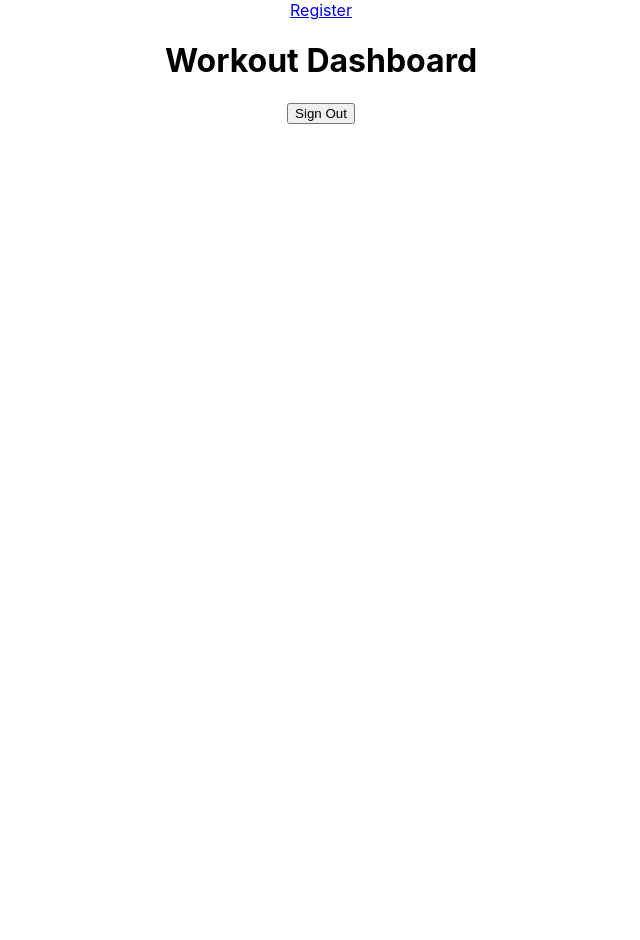
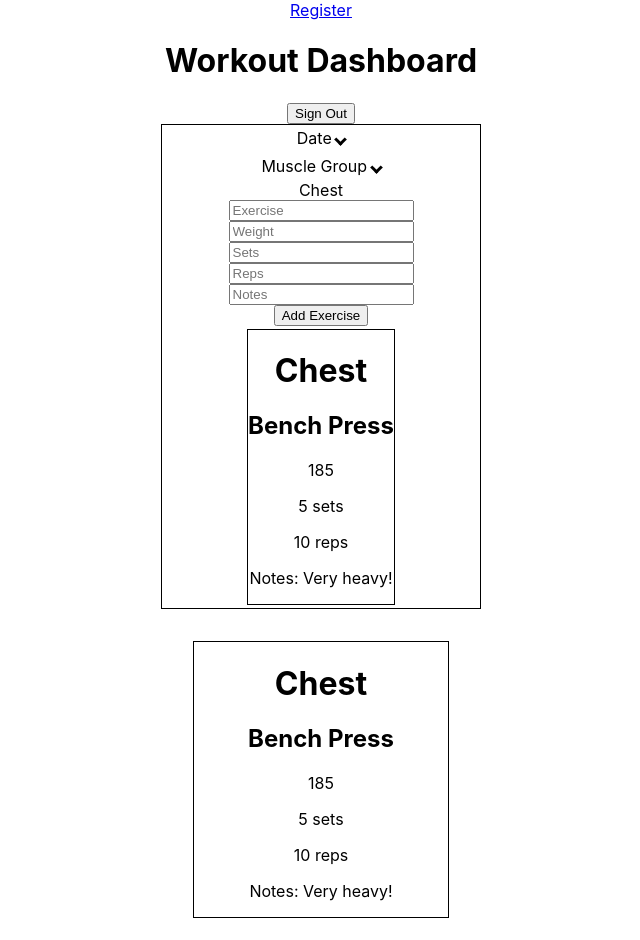
Before and after one commit to weightlifter-lambda/front-end, a React (Create React App) app: page /dashboard in a window 1280 px wide. Shown: the top 940 px of the page, without its empty margins (319-959 px from the left). Before the commit the page ends 800 px from the top, so only its background shows below. Built offline with nearby package versions, Linux system fonts and the light colour scheme; sample sign-in values are in the browser's storage.

Commit message:
fix errors

```diff
--- a/src/components/dashboard/Dashboard.js
+++ b/src/components/dashboard/Dashboard.js
@@ -1,7 +1,7 @@
 import React from "react";
-// import WorkoutForm from "./WorkoutForm";
+import WorkoutForm from "./WorkoutForm";
 
-const Dashboard = () => {
+const Dashboard = props => {
   // const handleSubmit = e => {
   //   e.preventDefault();
   //   props.logout(user);
@@ -9,15 +9,21 @@ const Dashboard = () => {
   //     props.history.push("/");
   //   }, 800);
   // };
+
+  const signOut = () => {
+    localStorage.clear("token");
+    props.history.push("/");
+  };
+
   return (
     <div>
       <header>
         <h1>Workout Dashboard</h1>
       </header>
       {/* <form onSubmit={handleSubmit}> */}
-      <button> Sign Out</button>
+      <button onClick={signOut}> Sign Out</button>
       {/* <form> */}
-      {/* <WorkoutForm /> */}
+      <WorkoutForm />
     </div>
   );
 };
--- a/src/components/dashboard/WorkoutForm.js
+++ b/src/components/dashboard/WorkoutForm.js
@@ -1,5 +1,5 @@
 import React, { useState } from "react";
-import WorkoutCard from './WorkoutCard';
+import WorkoutCard from "./WorkoutCard";
 
 const WorkoutForm = () => {
   const [workout, setWorkout] = useState({
@@ -7,7 +7,7 @@ const WorkoutForm = () => {
     weight: "",
     sets: "",
     reps: "",
-    notes: "",
+    notes: ""
   });
 
   const handleChanges = e => {
@@ -38,18 +38,21 @@ const WorkoutForm = () => {
   return (
     <div className="workoutForm-container">
       <form className="workoutForm" onSubmit={submitForm}>
-
-    <div class="dropdown">
-      <div class="dropbtn">Date <i class="arrow down"></i></div>
-        <div class="dropdown-content">
+        <div className="dropdown">
+          <div className="dropbtn">
+            Date <i className="arrow down"></i>
+          </div>
+          <div className="dropdown-content">
             <a href="#">Tuesday, January 7th, 2020</a>
             <a href="#">Monday, January 6th, 2020</a>
           </div>
         </div>
 
-    <div class="dropdown">
-      <div class="dropbtn">Muscle Group <i class="arrow down"></i></div>
-        <div class="dropdown-content">
+        <div className="dropdown">
+          <div className="dropbtn">
+            Muscle Group <i className="arrow down"></i>
+          </div>
+          <div className="dropdown-content">
             <a href="#">Chest</a>
             <a href="#">Back</a>
             <a href="#">Legs</a>
```
Lines whose indentation alone changed are shown as unchanged.
